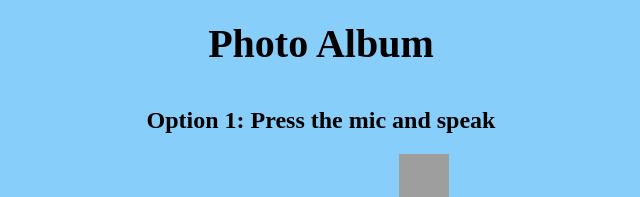
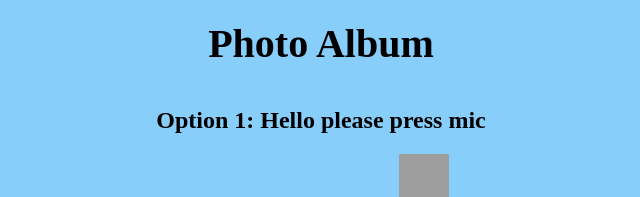
Before and after one commit to ruisiw/frontendPipeline, a plain HTML site: page index.html in a window 1280 px wide. Shown: the top 197 px of the page, without its empty margins (319-959 px from the left). Drawn offline with nearby package versions, Linux system fonts and the light colour scheme; grey boxes are pictures that could not be loaded.

Commit message:
Update index.html

```diff
--- a/index.html
+++ b/index.html
@@ -37,7 +37,7 @@
 
         <div class="container">
             <center>
-                <h2><font face = "Times New Roman", size = "5">Option 1: Press the mic and speak</font></h2>
+                <h2><font face = "Times New Roman", size = "5">Option 1: Hello please press mic</font></h2>
 
                 <!-- <form action="", method="get", target="", id="search_photos">
                     <input name="search_query" id = "search_query" type="text" placeholder="Search for photos" autocomplete="off"autofocus>
```
